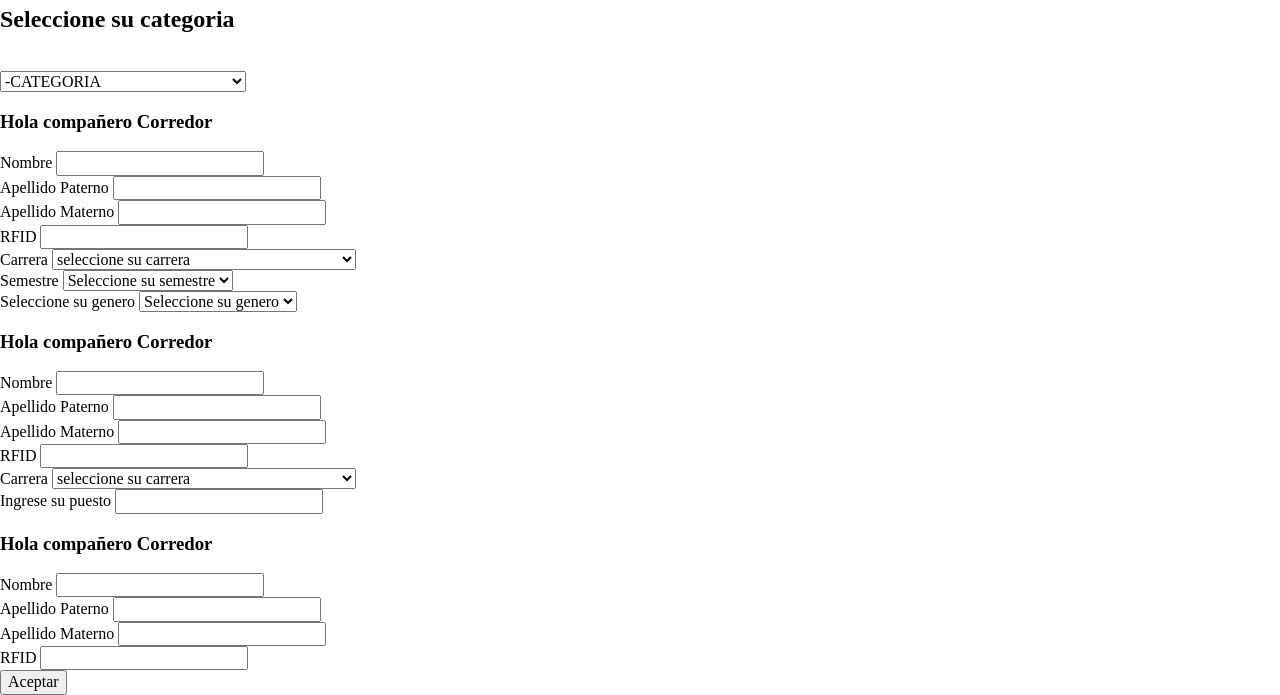
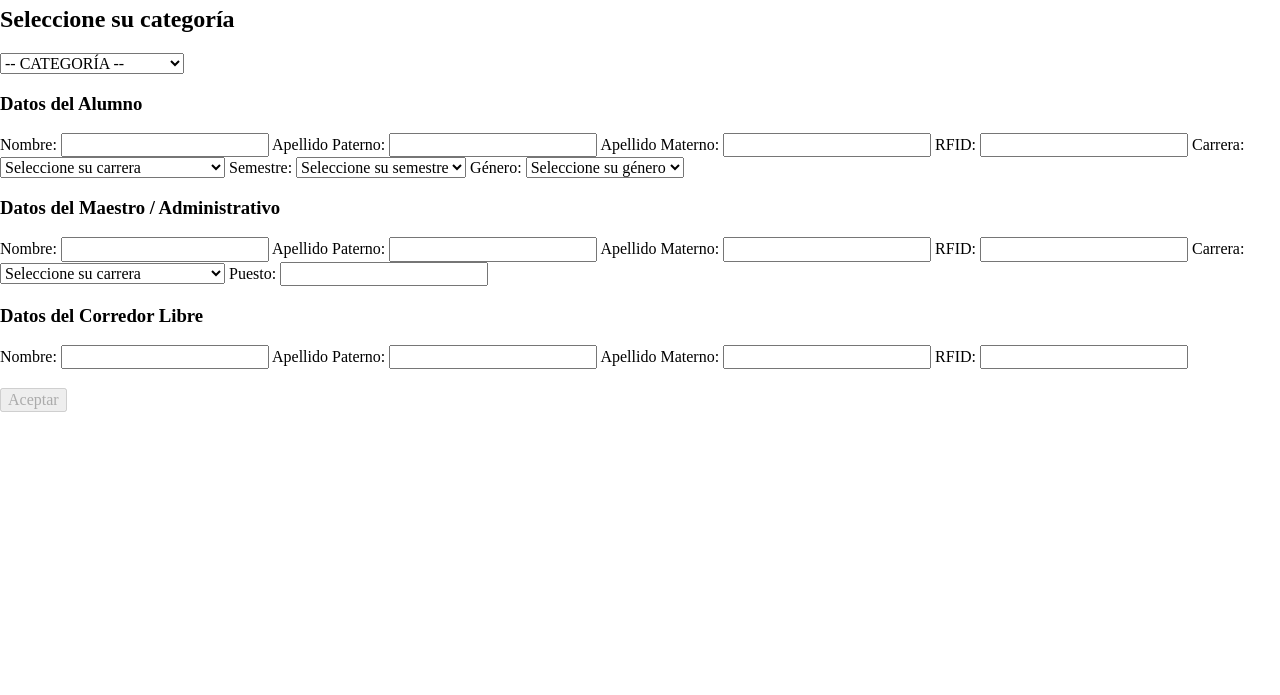
Before and after one commit to Ed-s23/ProyectoFinal, a plain HTML site: page indexFinal.html in a window 1280 px wide. Shown: the part 140-835 px from the top of the page. After the commit the page ends 800 px from the top, so only its background shows below. Drawn offline with nearby package versions, Linux system fonts and the light colour scheme.

Commit message:
Update indexFinal.html

```diff
--- a/indexFinal.html
+++ b/indexFinal.html
@@ -1,137 +1,136 @@
 <!DOCTYPE html>
-<html>
+<html lang="es">
 <head>
-   <link rel="stylesheet" href="css/style.css">
-    <title>regitro Carrera</title>
+    <meta charset="UTF-8">
+    <title>Registro Carrera</title>
     <link rel="stylesheet" href="css/normalize.css">
-    <link rel="preload" href="css/normalize.css">
-
+    <link rel="stylesheet" href="css/style.css">
 </head>
-
 <body>
 
-
-    <section class="centro">
-    <header class="titulo" id= "titulo" >
+<section class="centro">
+    <header class="titulo" id="titulo">
         <img src="css/imag/logo.png" alt="logo tesji" width="60" height="60">
-        <h1 clas="enc">TECNILOGICO DE ESTUDIOS SUPERIORES DE JILOTEPEC</h1>
-        <h2> Vienvenido al registros a la Carrera Atletica 2025</h2>
-
+        <h1 class="enc">TECNOLÓGICO DE ESTUDIOS SUPERIORES DE JILOTEPEC</h1>
+        <h2>Bienvenido al registro de la Carrera Atlética 2025</h2>
     </header>
 
-        <form>
+    <form id="formulario">
+        <h2>Seleccione su categoría</h2>
+        <select name="Categoria" class="categoria" id="categoria" onchange="seleccion()">
+            <option value="">-- CATEGORÍA --</option>
+            <option value="alumno">Alumno</option>
+            <option value="maestro">Maestro / Administrativo</option>
+            <option value="libre">Libre</option>
+        </select>
 
-            <h2>Seleccione su categoria</h2>
-            <br>
+        <!-- Sección Alumno -->
+        <div id="Estudiante" class="oculto">
+            <h3>Datos del Alumno</h3>
+            <label>Nombre:</label>
+            <input type="text" id="nombreAlumno" name="nombreAlumno">
 
-            <select name="Categoria" class= "categoria" id="categoria" onchange="seleccion()">
-                <option value="">-CATEGORIA</option>
-                <option value="alumno">-ALUMNO</option>
-                <option value="maestro">-MAESTRO/ADMINISTRATIVO</option>
-                <option value="libre">-LIBRE</option>
+            <label>Apellido Paterno:</label>
+            <input type="text" id="apellidoPaternoAlumno" name="apellidoPaternoAlumno">
+
+            <label>Apellido Materno:</label>
+            <input type="text" id="apellidoMaternoAlumno" name="apellidoMaternoAlumno">
+
+            <label>RFID:</label>
+            <input type="text" id="rfidAlumno" name="rfidAlumno">
+
+            <label>Carrera:</label>
+            <select name="carreraAlumno" id="carreraAlumno">
+                <option value="">Seleccione su carrera</option>
+                <option value="Civil">Ingeniería Civil</option>
+                <option value="Electrica">Ingeniería Eléctrica</option>
+                <option value="Industrial">Ingeniería Industrial</option>
+                <option value="Mecatronica">Ingeniería Mecatrónica</option>
+                <option value="Quimica">Ingeniería Química</option>
+                <option value="Logistica">Ingeniería Logística</option>
+                <option value="Sistemas">Ingeniería en Sistemas</option>
+                <option value="Administracion">Licenciatura en Administración</option>
+                <option value="Informatica">Tecnologías de la Información</option>
             </select>
 
-            <!--datos del alumno-->
-            <div id="Estuduiante" class="oculto">
-                <h3>Hola compañero Corredor</h3>
-                <label for="nombre">Nombre</label>
-                <input type="text" id="nombre" name="Nombre" ">
-                <br>
-                <label for="apellido1">Apellido Paterno</label>
-                <input type="text" id="apellido1" name="Apellido" >
-                <br>
-                <label for="apellido2">Apellido Materno</label>
-                <input type="text" id="apellido2" name="Apellido" >
-                <br>
-                <label for="rfid">RFID</label>
-                <input type="text" id="rfid" name="RFID"  >
-                <br>
-                <label for="carrera">Carrera</label>
-                <!--carrera-->
-                <select name="carrera" id="carrera"">
-                    <option value ="">seleccione su carrera</option>
-                    <option value="Civil">Ingenieria Civil</option>
-                    <option value="Electrica">Ingenieria Electrica</option>
-                    <option value="Industrial">Ingenieria Industrial</option>
-                    <option value="Mecatronica">Ingenieria Mecatronica</option>
-                    <option value="Quimica">Ingenieria Quimica</option>
-                    <option value="Logistica">Ingenieria Logistica</option>
-                    <option value="Sistemas">Ingenieria en Sistemas</option>
-                    <option value="Administracion">Licensiatura en Administracion</option>
-                    <option value="Informatica">Ingenieria en Tecnologias de la informacion</option>
-                </select><br>
-                <label for="semestre">Semestre</label>
-                 <select name="carrera" id="carrera"">
-                    <option value ="">Seleccione su semestre</option>
-                    <option value="1">1.mer</option>
-                    <option value="2">2.do</option>
-                    <option value="3">3.cer</option>
-                    <option value="4">4.to</option>
-                    <option value="5">5.to</option>
-                    <option value="6">6.to</option>
-                    <option value="7">7.mo</option>
-                    <option value="8">8.vo</option>
-                    <option value="9">9.no</option>
-                </select><br>
+            <label>Semestre:</label>
+            <select name="semestreAlumno" id="semestreAlumno">
+                <option value="">Seleccione su semestre</option>
+                <option value="1">1º</option>
+                <option value="2">2º</option>
+                <option value="3">3º</option>
+                <option value="4">4º</option>
+                <option value="5">5º</option>
+                <option value="6">6º</option>
+                <option value="7">7º</option>
+                <option value="8">8º</option>
+                <option value="9">9º</option>
+            </select>
 
-                <label for="Cat">Seleccione su genero </label>
-                <select name="genero" id="genero">
-                    <option value="">Seleccione su genero</option>
-                    <option value="Hombre">Hombre</option>
-                    <option value="Mujer">Mujer</option>
-                </select>
-            </div>
+            <label>Género:</label>
+            <select name="generoAlumno" id="generoAlumno">
+                <option value="">Seleccione su género</option>
+                <option value="Hombre">Hombre</option>
+                <option value="Mujer">Mujer</option>
+            </select>
+        </div>
 
-            <!--datos del Docente/administrativo-->
-            <div id="Docente" class="oculto">
-                <h3>Hola compañero Corredor</h3>
-                <label for="nombre">Nombre</label>
-                <input type="text" id="nombre" name="Nombre"><br>
-                <label for="apellido1">Apellido Paterno</label>
-                <input type="text" id="apellido1" name="Apellido"><br>
-                <label for="apellido2">Apellido Materno</label>
-                <input type="text" id="apellido2" name="Apellido"><br>
-                <label for="rfid">RFID</label>
-                <input type="text" id="rfid" name="RFID"><br>
-                <label for="carrera">Carrera</label>
-                <select name="carrera" id="carrera"">
-                    <option value ="">seleccione su carrera</option>
-                    <option value="ISIC">Ingenieria Civil</option>
-                    <option value="Meca">Ingenieria Electrica</option>
-                    <option value="Meca">Ingenieria Industrial</option>
-                    <option value="Meca">Ingenieria Mecatronica</option>
-                    <option value="Meca">Ingenieria Quimica</option>
-                    <option value="Meca">Ingenieria Logistica</option>
-                    <option value="Meca">Ingenieria en Sistemas</option>
-                    <option value="Meca">Licensiatura en Administracion</option>
-                    <option value="Meca">Ingenieria en Tecnologias de la informacion</option>
-                </select><br>
-                <label for="Puesto">Ingrese su puesto</label>
-                <input type="text" id="Puesto" name="Puesto"><br>
-            </div>
+        <!-- Sección Maestro -->
+        <div id="Docente" class="oculto">
+            <h3>Datos del Maestro / Administrativo</h3>
+            <label>Nombre:</label>
+            <input type="text" id="nombreDocente" name="nombreDocente">
 
-            <!--datos del libre-->
-            <div id="libre" class="oculto">
-                <h3>Hola compañero Corredor</h3>
-                <label for="nombre">Nombre</label>
-                <input type="text" id="nombre" name="Nombre"><br>
-                <label for="apellido1">Apellido Paterno</label>
-                <input type="text" id="apellido1" name="Apellido"><br>
-                <label for="apellido2">Apellido Materno</label>
-                <input type="text" id="apellido2" name="Apellido"><br>
-                <label for="rfid">RFID</label>
-                <input type="text" id="rfid" name="RFID"><br>
-            </div>
-            </form>
-           <script src="JavaScrip/seleccion.js"></script>
+            <label>Apellido Paterno:</label>
+            <input type="text" id="apellidoPaternoDocente" name="apellidoPaternoDocente">
 
+            <label>Apellido Materno:</label>
+            <input type="text" id="apellidoMaternoDocente" name="apellidoMaternoDocente">
 
-        <a href="Registro.html">
-            <button type="submit"id="enviar">Aceptar</button>
-        </a>
+            <label>RFID:</label>
+            <input type="text" id="rfidDocente" name="rfidDocente">
+
+            <label>Carrera:</label>
+            <select name="carreraDocente" id="carreraDocente">
+                <option value="">Seleccione su carrera</option>
+                <option value="Civil">Ingeniería Civil</option>
+                <option value="Electrica">Ingeniería Eléctrica</option>
+                <option value="Industrial">Ingeniería Industrial</option>
+                <option value="Mecatronica">Ingeniería Mecatrónica</option>
+                <option value="Quimica">Ingeniería Química</option>
+                <option value="Logistica">Ingeniería Logística</option>
+                <option value="Sistemas">Ingeniería en Sistemas</option>
+                <option value="Administracion">Licenciatura en Administración</option>
+                <option value="Informatica">Tecnologías de la Información</option>
+            </select>
+
+            <label>Puesto:</label>
+            <input type="text" id="puestoDocente" name="puestoDocente">
+        </div>
+
+        <!-- Sección Libre -->
+        <div id="Libre" class="oculto">
+            <h3>Datos del Corredor Libre</h3>
+            <label>Nombre:</label>
+            <input type="text" id="nombreLibre" name="nombreLibre">
+
+            <label>Apellido Paterno:</label>
+            <input type="text" id="apellidoPaternoLibre" name="apellidoPaternoLibre">
+
+            <label>Apellido Materno:</label>
+            <input type="text" id="apellidoMaternoLibre" name="apellidoMaternoLibre">
+
+            <label>RFID:</label>
+            <input type="text" id="rfidLibre" name="rfidLibre">
+        </div>
 
         <br>
-    </section>
+        <button type="submit" id="enviar" disabled>Aceptar</button>
+    </form>
+
+    <!-- Script al final del body -->
+    <script src="JavaScrip/valorNoNull.js"></script>
+</section>
 
 </body>
 </html>
```
